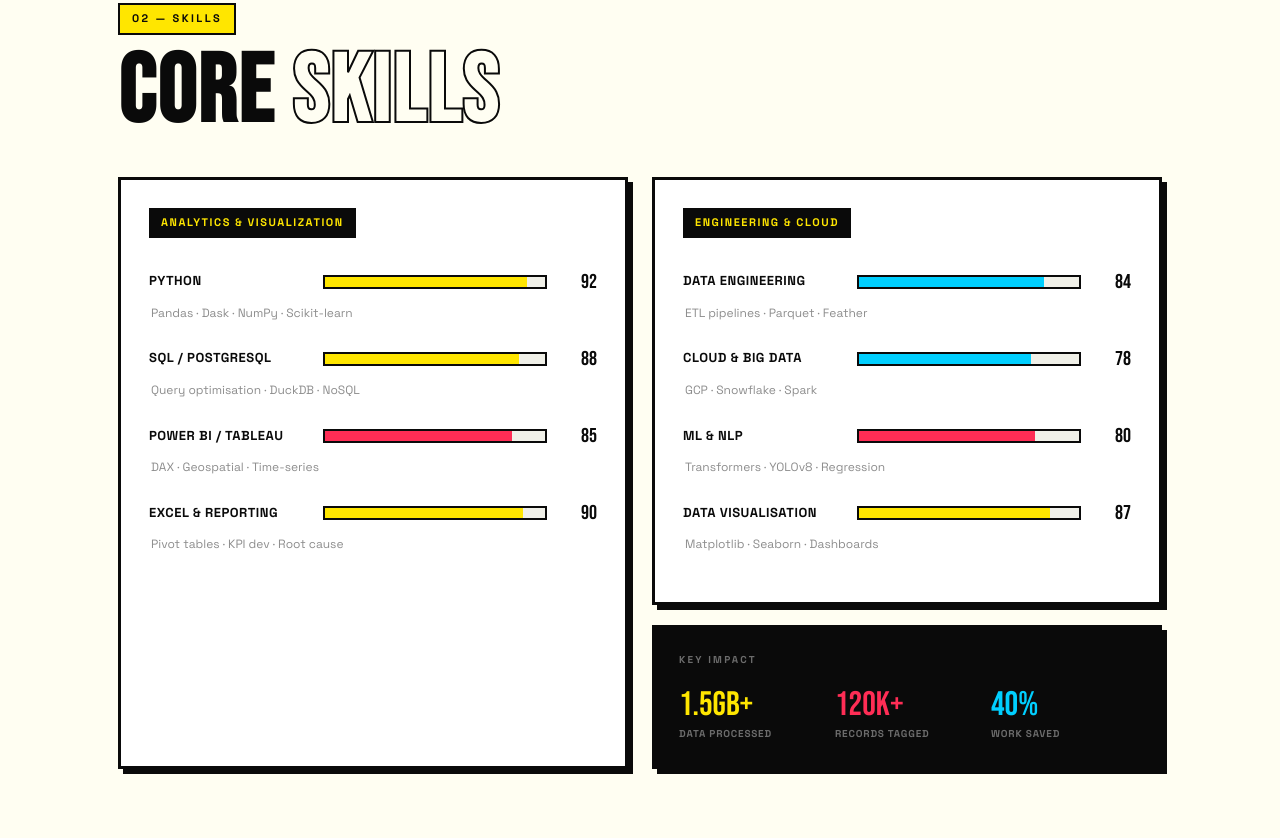
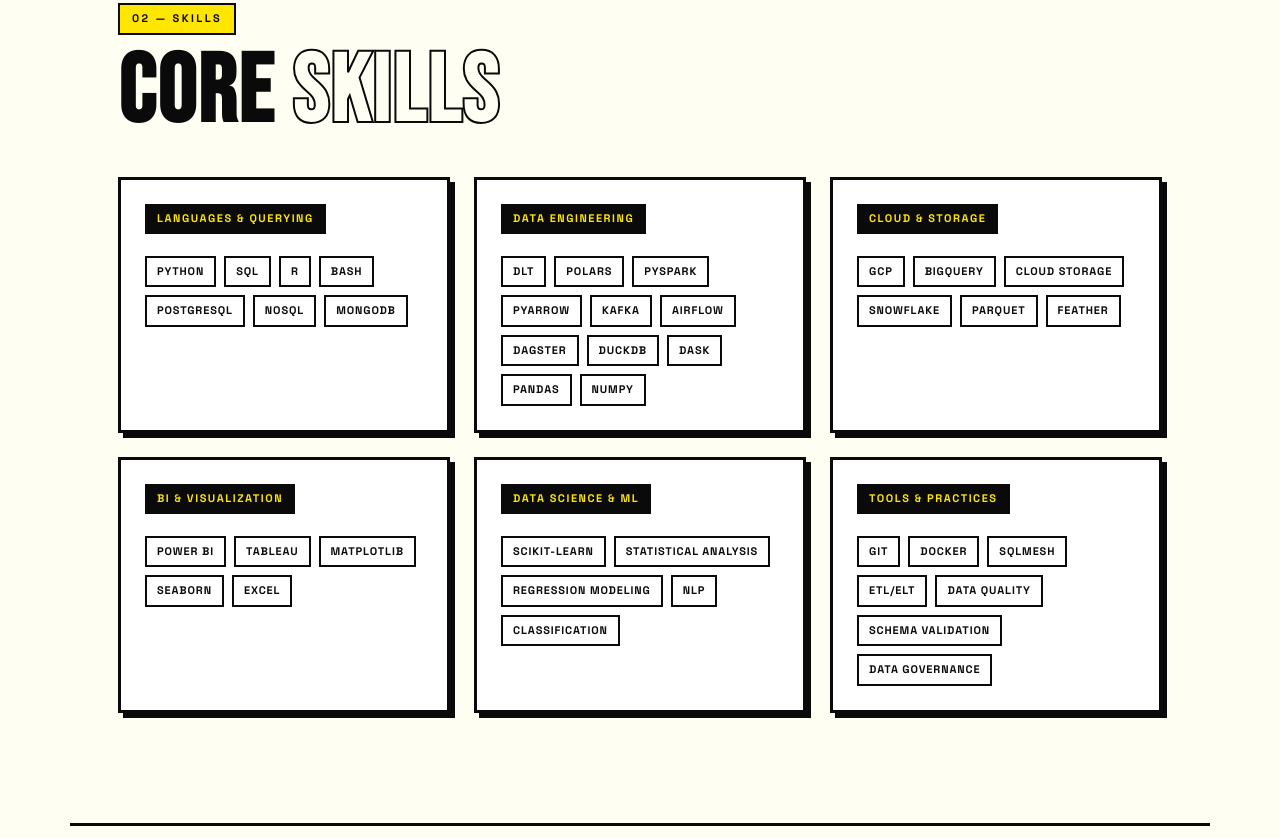
Before and after one commit to Shash010/Portfolio, a plain HTML site: page index.html in a window 1280 px wide. Shown: the part 1902-2740 px from the top of the page. Drawn offline with Linux system fonts and the light colour scheme.

Commit message:
Replace skill bars with chip grid layout using combined DA/DE skills

```diff
--- a/css/style.css
+++ b/css/style.css
@@ -533,20 +533,20 @@ section {
 }
 
 /* SKILLS */
-.stats-layout {
+.skills-grid {
   display: grid;
-  grid-template-columns: 1fr 1fr;
+  grid-template-columns: repeat(3, 1fr);
   gap: 24px;
 }
 
-.stat-category {
+.skill-cat {
   border: var(--border);
   background: var(--white);
-  padding: 28px;
+  padding: 24px;
   box-shadow: var(--shadow);
 }
 
-.stat-cat-label {
+.skill-cat-label {
   display: inline-block;
   font-family: var(--font-body);
   font-size: 11px;
@@ -556,100 +556,7 @@ section {
   background: var(--black);
   color: var(--yellow);
   padding: 6px 12px;
-  margin-bottom: 28px;
-}
-
-.skill-row {
-  display: grid;
-  grid-template-columns: 160px 1fr 36px;
-  align-items: center;
-  gap: 14px;
-  margin-bottom: 6px;
-}
-
-.sk-name {
-  font-family: var(--font-body);
-  font-size: 13px;
-  font-weight: 700;
-  text-transform: uppercase;
-  letter-spacing: 0.04em;
-  color: var(--black);
-}
-
-.sk-track {
-  height: 14px;
-  background: #f0f0e8;
-  border: 2px solid var(--black);
-  position: relative;
-  overflow: hidden;
-}
-
-.sk-fill {
-  position: absolute;
-  inset: 0 auto 0 0;
-  animation: fillUp 1.1s ease forwards;
-}
-
-.sf-yellow { background: var(--yellow); }
-.sf-pink   { background: var(--pink); }
-.sf-cyan   { background: var(--cyan); }
-
-.sk-pct {
-  font-family: var(--font-display);
-  font-size: 20px;
-  color: var(--black);
-  text-align: right;
-}
-
-.sk-sub {
-  font-size: 12px;
-  color: rgba(0,0,0,0.45);
-  margin-bottom: 20px;
-  padding-left: 2px;
-}
-
-.impact-card {
-  border: var(--border);
-  background: var(--black);
-  padding: 24px;
-  margin-top: 20px;
-  box-shadow: var(--shadow);
-}
-
-.ic-label {
-  font-family: var(--font-body);
-  font-size: 10px;
-  font-weight: 700;
-  letter-spacing: 0.22em;
-  text-transform: uppercase;
-  color: rgba(255,255,255,0.4);
-  margin-bottom: 20px;
-}
-
-.ic-grid {
-  display: grid;
-  grid-template-columns: repeat(3, 1fr);
-  gap: 12px;
-}
-
-.ic-num {
-  font-family: var(--font-display);
-  font-size: 34px;
-  color: var(--yellow);
-  line-height: 1;
-  margin-bottom: 4px;
-}
-
-.ic-pink { color: var(--pink); }
-.ic-cyan { color: var(--cyan); }
-
-.ic-lbl {
-  font-family: var(--font-body);
-  font-size: 10px;
-  font-weight: 600;
-  text-transform: uppercase;
-  letter-spacing: 0.08em;
-  color: rgba(255,255,255,0.4);
+  margin-bottom: 18px;
 }
 
 /* EXPERIENCE */
@@ -1087,7 +994,7 @@ footer {
 @media (max-width: 960px) {
   .hero-inner { grid-template-columns: 1fr; }
   .about-grid,
-  .stats-layout,
+  .skills-grid,
   .edu-grid,
   .contact-grid,
   .projects-grid { grid-template-columns: 1fr; }
--- a/index.html
+++ b/index.html
@@ -116,96 +116,76 @@
       <section id="skills">
         <div class="sec-eyebrow">02 — Skills</div>
         <h2 class="sec-title">Core <em>Skills</em></h2>
-        <div class="stats-layout">
-          <div class="stat-category">
-            <div class="stat-cat-label">Analytics &amp; Visualization</div>
-            <div class="skill-row">
-              <span class="sk-name">Python</span>
-              <div class="sk-track">
-                <div class="sk-fill sf-yellow" style="width: 92%"></div>
-              </div>
-              <span class="sk-pct">92</span>
+        <div class="skills-grid">
+          <div class="skill-cat">
+            <div class="skill-cat-label">Languages &amp; Querying</div>
+            <div class="skill-chips">
+              <span class="chip">Python</span>
+              <span class="chip">SQL</span>
+              <span class="chip">R</span>
+              <span class="chip">Bash</span>
+              <span class="chip">PostgreSQL</span>
+              <span class="chip">NoSQL</span>
+              <span class="chip">MongoDB</span>
             </div>
-            <div class="sk-sub">Pandas · Dask · NumPy · Scikit-learn</div>
-            <div class="skill-row">
-              <span class="sk-name">SQL / PostgreSQL</span>
-              <div class="sk-track">
-                <div class="sk-fill sf-yellow" style="width: 88%"></div>
-              </div>
-              <span class="sk-pct">88</span>
+          </div>
+          <div class="skill-cat">
+            <div class="skill-cat-label">Data Engineering</div>
+            <div class="skill-chips">
+              <span class="chip">dlt</span>
+              <span class="chip">Polars</span>
+              <span class="chip">PySpark</span>
+              <span class="chip">PyArrow</span>
+              <span class="chip">Kafka</span>
+              <span class="chip">Airflow</span>
+              <span class="chip">Dagster</span>
+              <span class="chip">DuckDB</span>
+              <span class="chip">Dask</span>
+              <span class="chip">Pandas</span>
+              <span class="chip">NumPy</span>
             </div>
-            <div class="sk-sub">Query optimisation · DuckDB · NoSQL</div>
-            <div class="skill-row">
-              <span class="sk-name">Power BI / Tableau</span>
-              <div class="sk-track">
-                <div class="sk-fill sf-pink" style="width: 85%"></div>
-              </div>
-              <span class="sk-pct">85</span>
+          </div>
+          <div class="skill-cat">
+            <div class="skill-cat-label">Cloud &amp; Storage</div>
+            <div class="skill-chips">
+              <span class="chip">GCP</span>
+              <span class="chip">BigQuery</span>
+              <span class="chip">Cloud Storage</span>
+              <span class="chip">Snowflake</span>
+              <span class="chip">Parquet</span>
+              <span class="chip">Feather</span>
             </div>
-            <div class="sk-sub">DAX · Geospatial · Time-series</div>
-            <div class="skill-row">
-              <span class="sk-name">Excel &amp; Reporting</span>
-              <div class="sk-track">
-                <div class="sk-fill sf-yellow" style="width: 90%"></div>
-              </div>
-              <span class="sk-pct">90</span>
+          </div>
+          <div class="skill-cat">
+            <div class="skill-cat-label">BI &amp; Visualization</div>
+            <div class="skill-chips">
+              <span class="chip">Power BI</span>
+              <span class="chip">Tableau</span>
+              <span class="chip">Matplotlib</span>
+              <span class="chip">Seaborn</span>
+              <span class="chip">Excel</span>
             </div>
-            <div class="sk-sub">Pivot tables · KPI dev · Root cause</div>
           </div>
-
-          <div>
-            <div class="stat-category">
-              <div class="stat-cat-label">Engineering &amp; Cloud</div>
-              <div class="skill-row">
-                <span class="sk-name">Data Engineering</span>
-                <div class="sk-track">
-                  <div class="sk-fill sf-cyan" style="width: 84%"></div>
-                </div>
-                <span class="sk-pct">84</span>
-              </div>
-              <div class="sk-sub">ETL pipelines · Parquet · Feather</div>
-              <div class="skill-row">
-                <span class="sk-name">Cloud &amp; Big Data</span>
-                <div class="sk-track">
-                  <div class="sk-fill sf-cyan" style="width: 78%"></div>
-                </div>
-                <span class="sk-pct">78</span>
-              </div>
-              <div class="sk-sub">GCP · Snowflake · Spark</div>
-              <div class="skill-row">
-                <span class="sk-name">ML &amp; NLP</span>
-                <div class="sk-track">
-                  <div class="sk-fill sf-pink" style="width: 80%"></div>
-                </div>
-                <span class="sk-pct">80</span>
-              </div>
-              <div class="sk-sub">Transformers · YOLOv8 · Regression</div>
-              <div class="skill-row">
-                <span class="sk-name">Data Visualisation</span>
-                <div class="sk-track">
-                  <div class="sk-fill sf-yellow" style="width: 87%"></div>
-                </div>
-                <span class="sk-pct">87</span>
-              </div>
-              <div class="sk-sub">Matplotlib · Seaborn · Dashboards</div>
+          <div class="skill-cat">
+            <div class="skill-cat-label">Data Science &amp; ML</div>
+            <div class="skill-chips">
+              <span class="chip">Scikit-learn</span>
+              <span class="chip">Statistical Analysis</span>
+              <span class="chip">Regression Modeling</span>
+              <span class="chip">NLP</span>
+              <span class="chip">Classification</span>
             </div>
-
-            <div class="impact-card">
-              <div class="ic-label">KEY IMPACT</div>
-              <div class="ic-grid">
-                <div class="ic-item">
-                  <div class="ic-num">1.5GB+</div>
-                  <div class="ic-lbl">Data Processed</div>
-                </div>
-                <div class="ic-item">
-                  <div class="ic-num ic-pink">120K+</div>
-                  <div class="ic-lbl">Records Tagged</div>
-                </div>
-                <div class="ic-item">
-                  <div class="ic-num ic-cyan">40%</div>
-                  <div class="ic-lbl">Work Saved</div>
-                </div>
-              </div>
+          </div>
+          <div class="skill-cat">
+            <div class="skill-cat-label">Tools &amp; Practices</div>
+            <div class="skill-chips">
+              <span class="chip">Git</span>
+              <span class="chip">Docker</span>
+              <span class="chip">SQLMesh</span>
+              <span class="chip">ETL/ELT</span>
+              <span class="chip">Data Quality</span>
+              <span class="chip">Schema Validation</span>
+              <span class="chip">Data Governance</span>
             </div>
           </div>
         </div>
```
